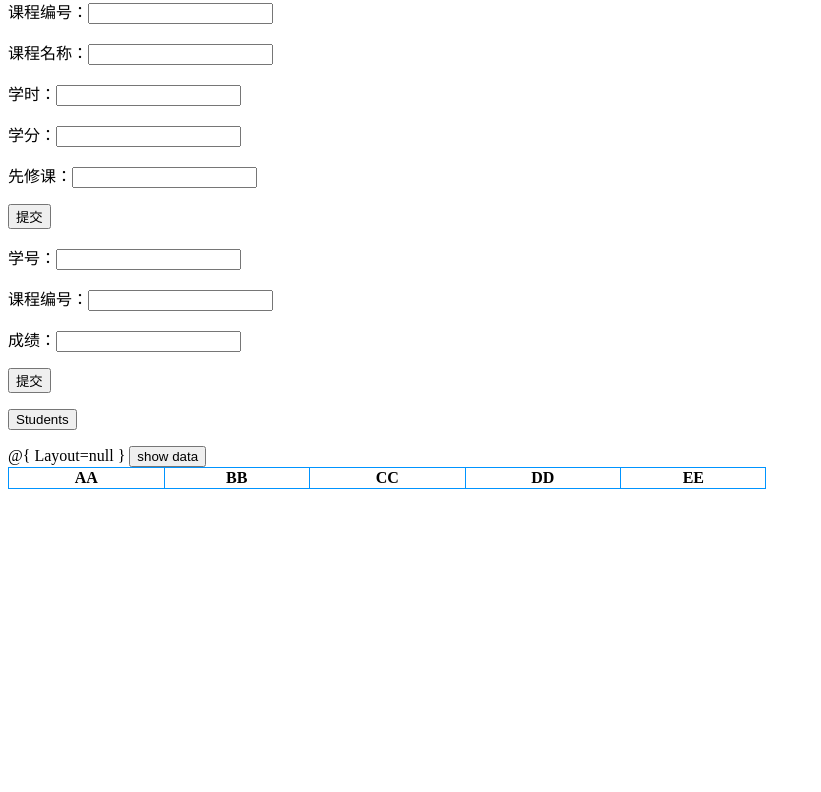
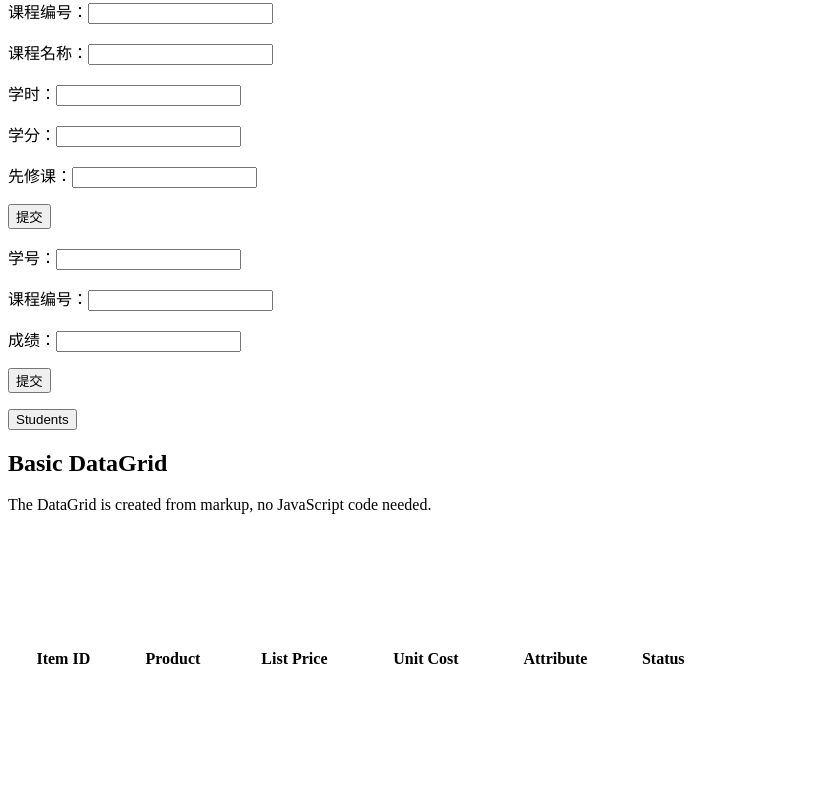
Before and after one commit to SimonCZW/MySimpleWeb, a Flask app: page /information in a window 1280 px wide. Shown: the part 337-1129 px from the top of the page, without its empty margins (0-821 px from the left). Before the commit the page ends 826 px from the top, so only its background shows below. Run offline with Flask 3, Linux system fonts and the light colour scheme; lists and menus that the app fills with data are empty; some libraries are stand-ins or nearby versions.

Commit message:
测试jquery

```diff
--- a/templates/information.html
+++ b/templates/information.html
@@ -40,67 +40,55 @@
   <p><button>Students</button></p>
 </form>
 
-
-@{
-Layout=null
-}
-<!DOCTYPE html>
-<html>
-<head>
-<meta name="viewport" content="width=device-width"/>
-<title>Serialize_Deserialiaze_Demo</title>
-  <script src="//code.jquery.com/jquery-1.11.3.min.js"></script>
 <script type="text/javascript">
 
-$('#Button2').click(function(){
-$.ajax({
-Type:"POST",
-url:"/api/students",
-contentType:"application/json;charser=utf-8",
-success:function(data){
-var tbody =$('#tbody1').empty();
-$.each(data,function(idx,item){
-tbody.append("<tr>"+
-"<td style=\"border:1px solid #0094ff;\">"+
-item.AA +
-"</td>" +
-"<td style=\"border:1px solid #0094ff;\">"+
-item.BB +
-"</td>" +
-"<td style=\"border:1px solid #0094ff;\">"+
-item.CC +
-"</td>" +
-"<td style=\"border:1px solid #0094ff;\">"+
-item.DD +
-"</td>" +
-"<td style=\"border:1px solid #0094ff;\">"+
-item.EE +
-"</td>" +
-"</tr>");
-});
-},
-});
-}),
-});
+function findAll(){
+      $.ajax({
+        type:"GET",
+        url:"/api/students",
+        dataType: "json",
+        error:function(data){
+              alert("连接超时");
+          },
+           success:function(data){
+               $("#table").html("<tr><td>学号</td><td>姓名</td><td>出生地</td><td>生日</td><td>学院</td><td>性别</td></tr>");
+               for( i in data){
+                   $("#table").append("<tr><td>"+data[i].name+
+                           "</td><td>"+data[i].sid+
+                           "</td><td>"+data[i].sname+
+                           "</td><td>"+data[i].birthplace+
+                           "</td><td>"+data[i].birthdate+
+                           "</td><td>"+data[i].departmen+
+"</td><td>"+data[i].sex+
+                           "</td><td>"+"< a href=' ' >修改</ a>"+
+                           "</td><td>" +"< a href='javascript:;' >删除</ a>"+
+                           "</td><tr>")
+                 }
+              }
+          });
+       }
 
 </script>
-</head>
-<body>
-<input id="Button2" type="button" value="show data" /><br/>
-<table class="table" style=border-collapse:collapse;width:60%;">
+
+<h2>Basic DataGrid</h2>
+<p>The DataGrid is created from markup, no JavaScript code needed.</p >
+<div style="margin:20px 0;"></div>
+<!--<table class="easyui-datagrid" title="Basic DataGrid" style="width:700px;height:250px"
+data-options="singleSelect:true,collapsible:true,url:'datagrid_data1.json',method:'get'">
+-->
+<table class="easyui-datagrid" title="Basic DataGrid" style="width:700px;height:250px"
+data-options="url:'/api/students',method:'get'">
 <thead>
 <tr>
-<th style="border:1px solid #0094ff;">AA</th>
-<th style="border:1px solid #0094ff;">BB</th>
-<th style="border:1px solid #0094ff;">CC</th>
-<th style="border:1px solid #0094ff;">DD</th>
-<th style="border:1px solid #0094ff;">EE</th>
+<th data-options="field:'itemid',width:80">Item ID</th>
+<th data-options="field:'productid',width:100">Product</th>
+<th data-options="field:'listprice',width:80,align:'right'">List Price</th>
+<th data-options="field:'unitcost',width:80,align:'right'">Unit Cost</th>
+<th data-options="field:'attr1',width:250">Attribute</th>
+<th data-options="field:'status',width:60,align:'center'">Status</th>
 </tr>
 </thead>
-<tbody id="tbody1"></tbody>
 </table>
-
-
 
 </body>
 </html>
```
